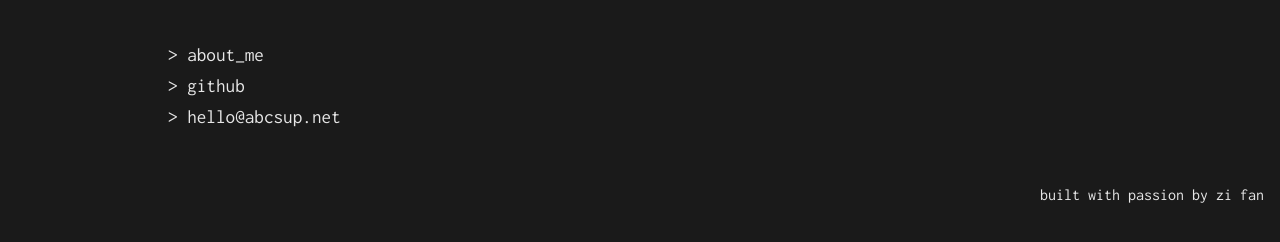
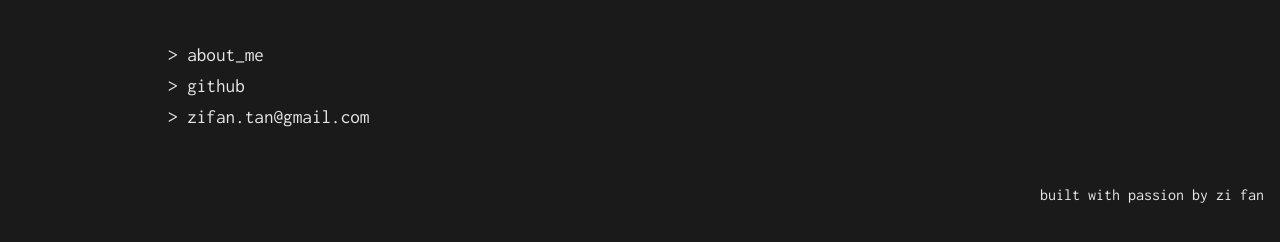
Before and after one commit to abcSup/abcsup.github.io, a Jekyll site: the page built from index.html, in a window 1280 px wide. Shown: the part 228-470 px from the top of the page. Built offline with Jekyll 4.4.1, drawn with Linux system fonts in a browser that asks for light colours.

Commit message:
Change email

```diff
--- a/_config.yml
+++ b/_config.yml
@@ -7,7 +7,7 @@
 
 # Site settings
 title: abcSup's Blog
-email: hello@abcsup.net
+email: zifan.tan@gmail.com
 github_username:  abcsup
 permalink: /:year/:month/:day/:title/
 timezone: Asia/Kuala_Lumpur
```
